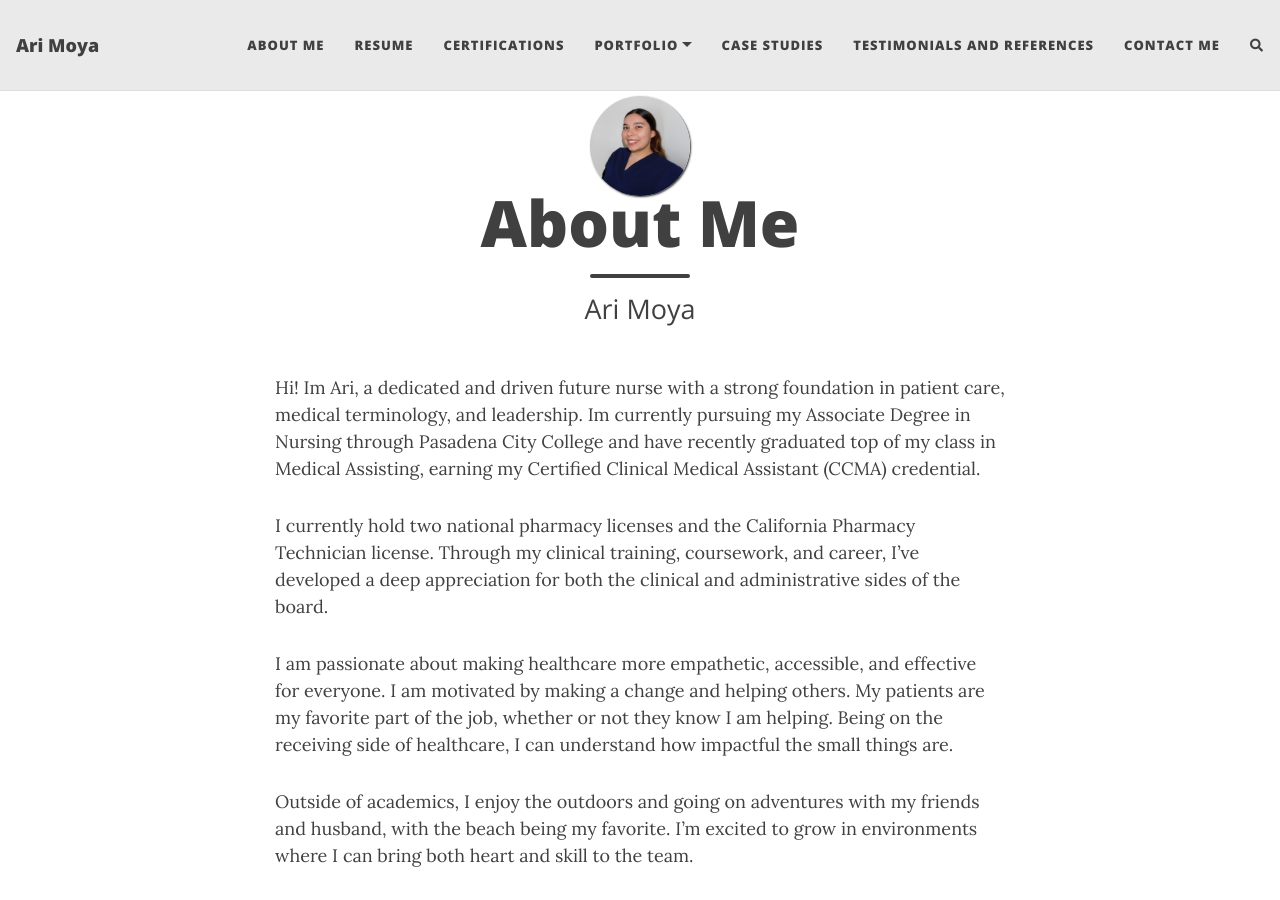
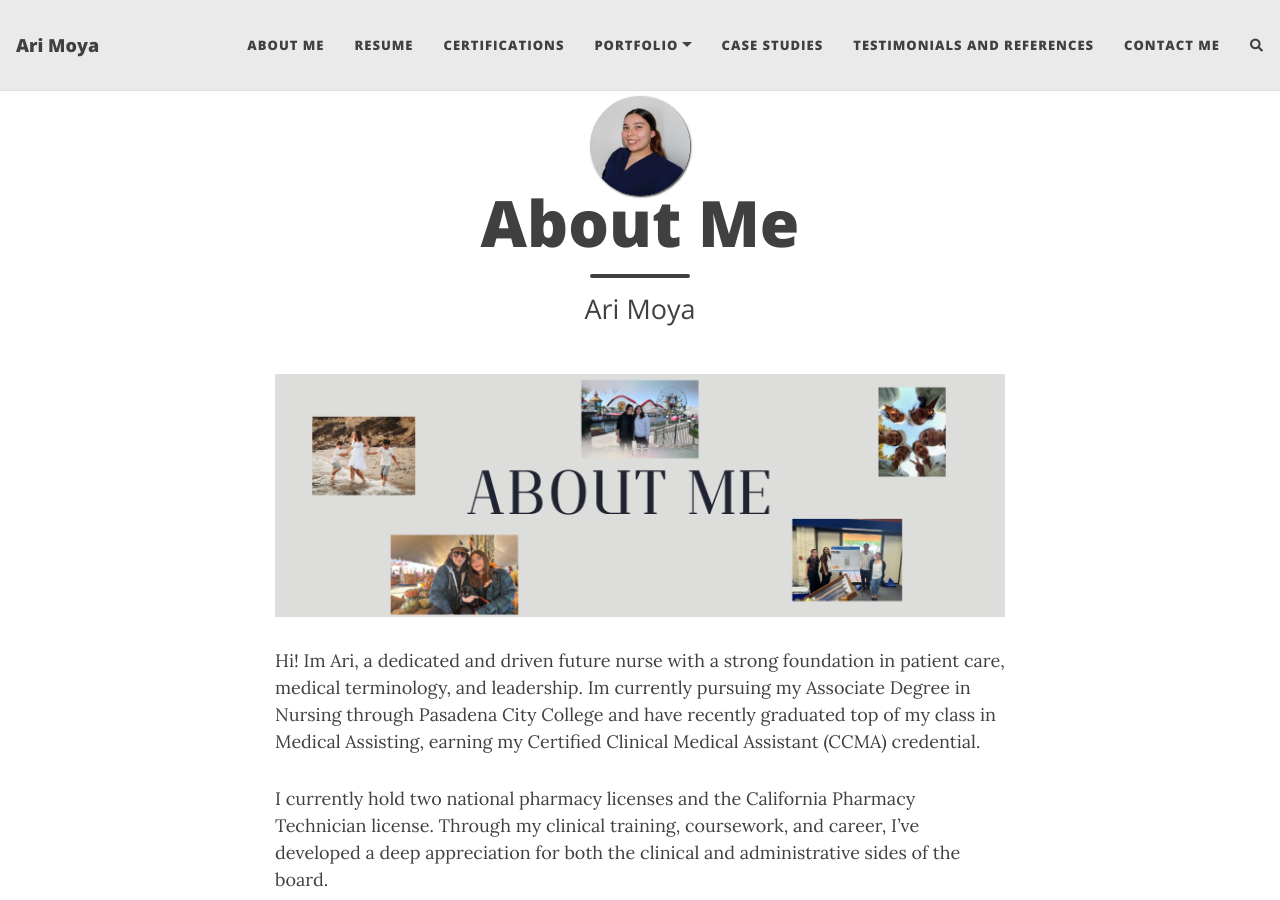
Before and after one commit to aiybusp/aiybusp.github.io, a Jekyll site: the page built from aboutme.md, in a window 1280 px wide and 900 px high. Built offline with Jekyll 4.4.1, drawn with Linux system fonts in a browser that asks for light colours; nearby versions of some CDN libraries; comment, search, counter and statistics services are not loaded.

Commit message:
Update aboutme.md
header

```diff
--- a/aboutme.md
+++ b/aboutme.md
@@ -4,6 +4,9 @@ title: About Me
 permalink: /about-ari-moya/
 subtitle: Ari Moya
 ---
+<p align="center">
+  <img src="/assets/img/about%20me%20header.png" alt="About Me Header" style="width:100%; max-height:300px; object-fit:cover;">
+</p>
 
 Hi! Im Ari, a dedicated and driven future nurse with a strong foundation in patient care, medical terminology, and leadership. Im currently pursuing my Associate Degree in Nursing through Pasadena City College and have recently graduated top of my class in Medical Assisting, earning my Certified Clinical Medical Assistant (CCMA) credential.
 
```
